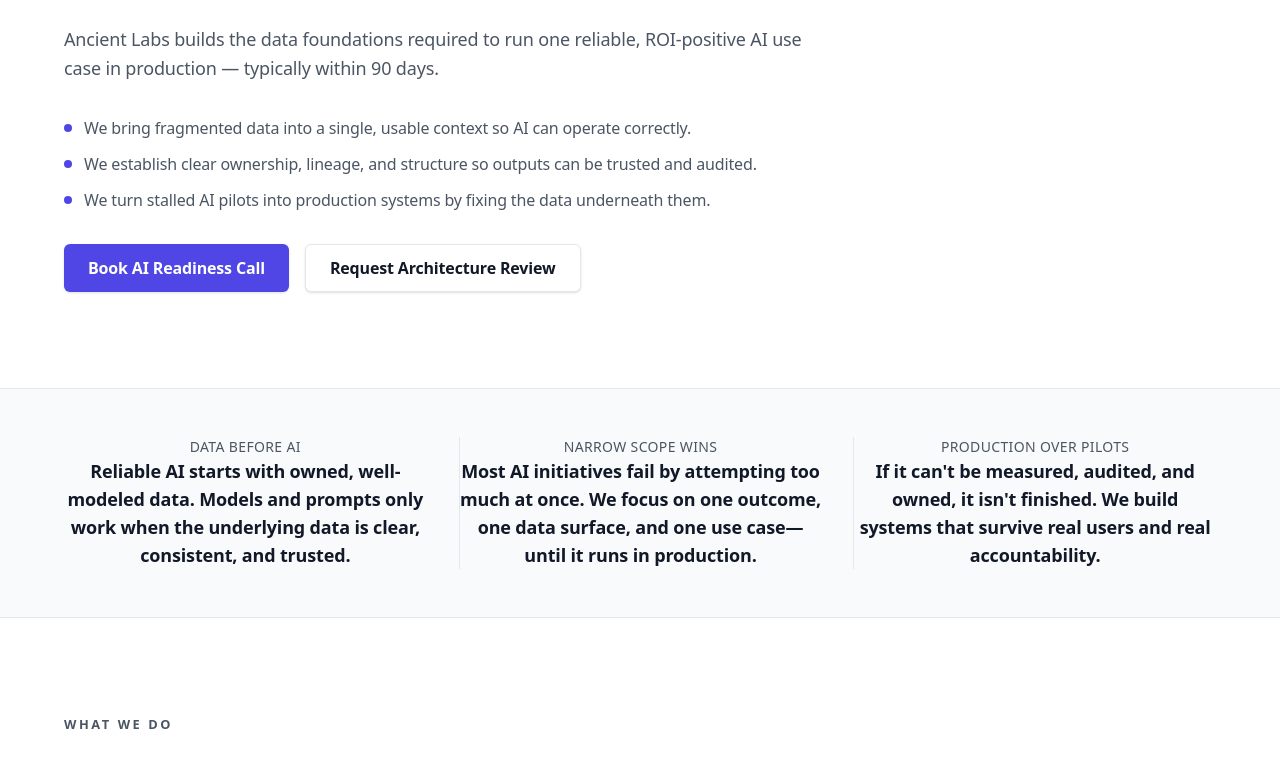
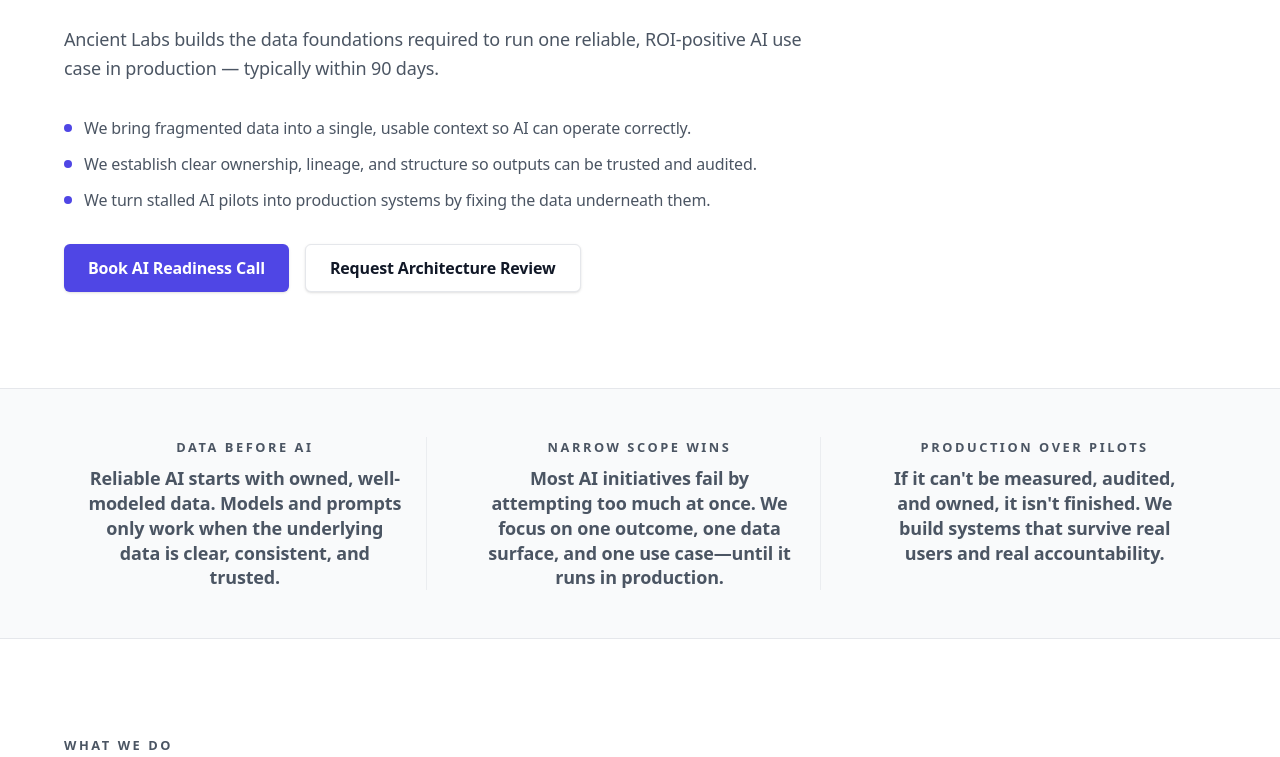
Before and after one commit to kerrmike7/ancientlabs-web, a Next.js app: page / in a window 1280 px wide. Shown: the part 420-1177 px from the top of the page. Built offline with nearby package versions, Linux system fonts and the light colour scheme.

Commit message:
fix: polish persona content and trust block alignment

```diff
--- a/src/app/globals.css
+++ b/src/app/globals.css
@@ -188,3 +188,7 @@
   background-color: transparent;
   padding: 0;
 }
+
+.persona-content > p:first-of-type {
+  display: none;
+}
--- a/src/components/FastTrustBlock.tsx
+++ b/src/components/FastTrustBlock.tsx
@@ -15,15 +15,16 @@
   return (
     <div className={cn("border-y border-border-default bg-bg-subtle py-12", className)}>
       <Container>
-        <div className="grid gap-8 sm:grid-cols-3">
+        <div className="grid gap-8 sm:grid-cols-3 sm:divide-x sm:divide-border-default/70">
           {items.map((item, index) => (
-            <div key={index} className="flex flex-col gap-2 border-l-2 border-border-default pl-6 sm:border-l sm:pl-0 sm:first:border-l-0 sm:first:pl-0 sm:text-center sm:block">
-              <div className="text-sm font-medium uppercase tracking-wide text-text-secondary">
-                {item.label}
-              </div>
-              <div className="text-lg font-semibold text-text-primary">
+            <div
+              key={index}
+              className="space-y-2 text-left sm:px-6 sm:text-center"
+            >
+              <p className="text-label">{item.label}</p>
+              <p className="text-lg font-semibold leading-snug text-text-primary">
                 {item.value}
-              </div>
+              </p>
             </div>
           ))}
         </div>
--- a/src/components/PersonaTemplate.tsx
+++ b/src/components/PersonaTemplate.tsx
@@ -42,8 +42,10 @@
         </Reveal>
       </Section>
       <Section className="pt-0">
-        <Reveal className="mx-auto max-w-3xl space-y-8 text-lg leading-relaxed text-text-secondary">
-          {children}
+        <Reveal>
+          <div className="persona-content mx-auto max-w-3xl space-y-8 text-lg leading-relaxed text-text-secondary">
+            {children}
+          </div>
         </Reveal>
       </Section>
       <Section className="pt-0">
```
